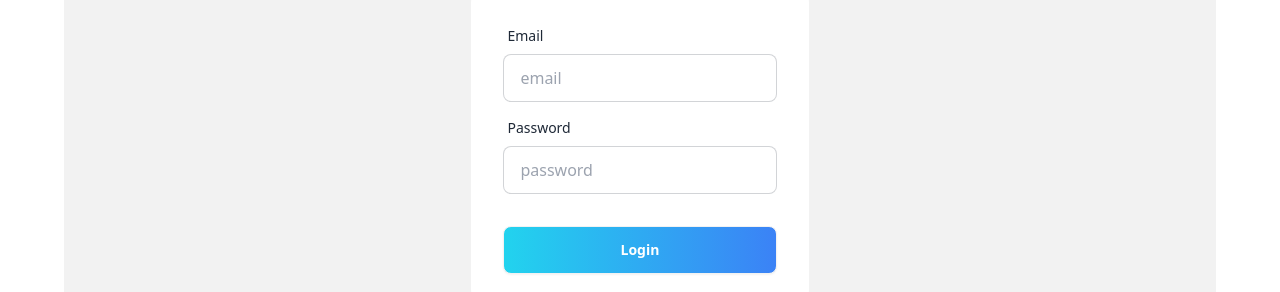
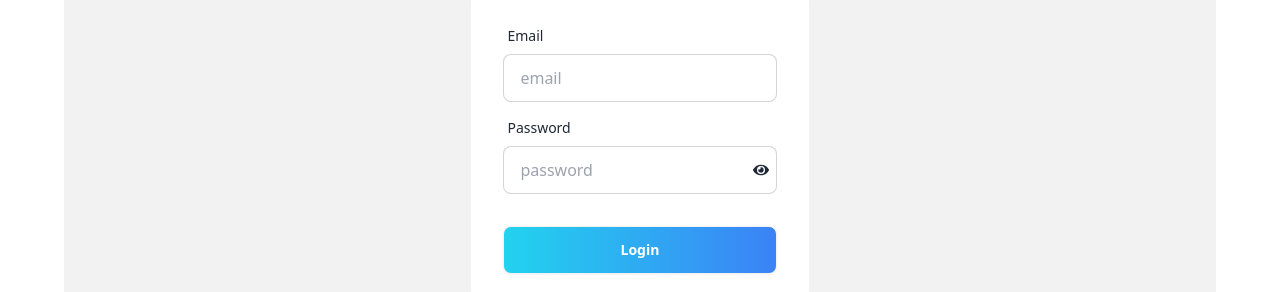
Before and after one commit to Mostaryj/real-estate-project-a9, a React (Vite) app: page /login in a window 1280 px wide. Shown: the part 162-454 px from the top of the page. Built offline with nearby package versions, Linux system fonts and the light colour scheme; no server answers.

Commit message:
added eye icon in register and login page

```diff
--- a/src/pages/login/Login.jsx
+++ b/src/pages/login/Login.jsx
@@ -4,9 +4,15 @@ import { Helmet } from "react-helmet-async";
 import { useForm } from "react-hook-form";
 import Social from "../social/Social";
 import useAuth from "../../Hook/useAuth";
+import { FaEyeSlash } from "react-icons/fa";
+import { FaEye } from "react-icons/fa";
+import { useState } from "react";
 
 const Login = () => {
   const {signInUser} = useAuth();
+  const [show, setShow] = useState(false);
+
+
   const {
     register,
     handleSubmit,
@@ -51,17 +57,23 @@ const Login = () => {
                 />
                  {errors.email && <span className="text-red-500">This field is required</span>}
               </div>
-              <div className="form-control">
+              <div className="form-control relative">
                 <label className="label">
                   <span className="label-text">Password</span>
                 </label>
                 <input
-                  type="password"
+                  type={show ? "text" : "password"}
                   name="password"
                   placeholder="password"
                   className="input input-bordered"
                   {...register("password", { required: true })}
                 />
+                 <span onClick={() => setShow(!show)} className="absolute bottom-4 right-2">
+                  {
+                    show ? <FaEyeSlash /> : <FaEye />
+
+                  }
+                  </span>
                {errors.password && <span className="text-red-500">This field is required</span>}
               </div>
               <div className="form-control mt-6">
--- a/src/pages/register/Register.jsx
+++ b/src/pages/register/Register.jsx
@@ -5,8 +5,13 @@ import { Helmet } from "react-helmet-async";
 import { useForm } from "react-hook-form";
 import useAuth from "../../Hook/useAuth";
 
+import { FaEyeSlash } from "react-icons/fa";
+import { FaEye } from "react-icons/fa";
+import { useState } from "react";
+
 const Register = () => {
   const {createUser} = useAuth();
+  const [show, setShow] = useState(false);
 
   const {
     register,
@@ -82,17 +87,23 @@ const Register = () => {
                 />
                   {/* {errors.photoURL && <span className="text-red-500">This field is required</span>} */}
               </div>
-              <div className="form-control">
+              <div className="form-control relative">
                 <label className="label">
                   <span className="label-text">Password</span>
                 </label>
                 <input
-                  type="password"
+                  type={show ? "text" : "password"}
                   name="password"
                   placeholder="password"
                   className="input input-bordered"
                   {...register("password", { required: true })}
                 />
+                <span onClick={() => setShow(!show)} className="absolute bottom-4 right-2">
+                  {
+                    show ? <FaEyeSlash /> : <FaEye />
+
+                  }
+                  </span>
                   {errors.password && <span className="text-red-500">This field is required</span>}
               </div>
               <div className="form-control mt-6">
```
Also changed, not shown: 1 other file (tests, documents, lock files or other folders).
